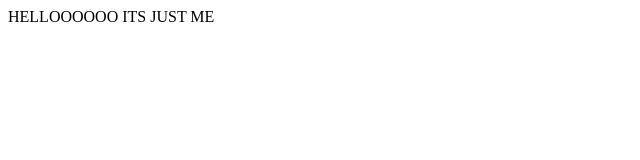
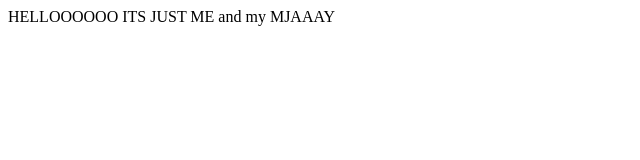
Before and after one commit to TiriKay/gitterz, a plain HTML site: page index.html in a window 1280 px wide. Shown: the whole page, without its empty margins (0-640 px from the left). Drawn offline with Linux system fonts and the light colour scheme.

Commit message:
Created a Repository

```diff
--- a/index.html
+++ b/index.html
@@ -1 +1 @@
-<p> HELLOOOOOO ITS JUST ME </P>
+<p> HELLOOOOOO ITS JUST ME and my MJAAAY </P>
```
